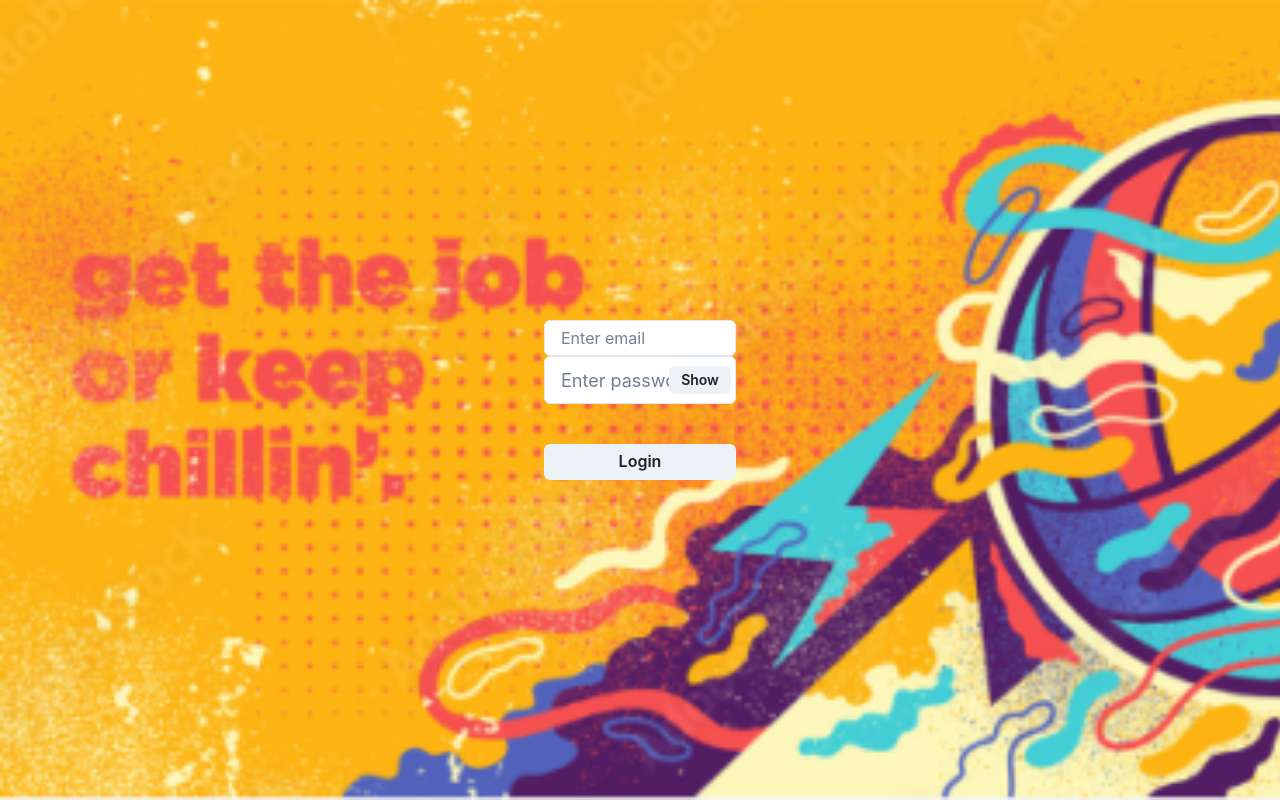
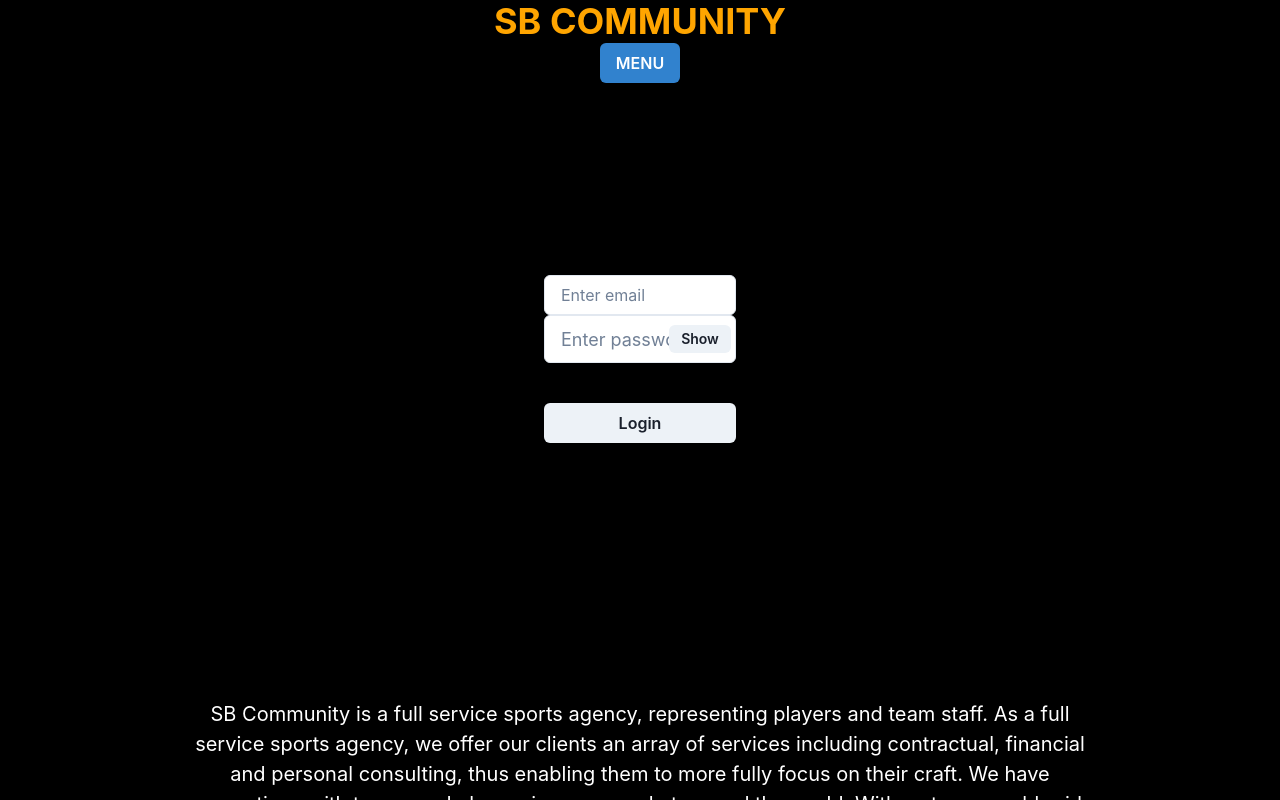
Before and after one commit to gburgazliev/voleyball-team, a React (Vite) app in the folder my-app/: page /auth/login in a window 1280 px wide. Built offline with nearby package versions, Linux system fonts and the light colour scheme; no server answers.

Commit message:
add header and footer to  login and register

```diff
--- a/my-app/src/components/login/Login.jsx
+++ b/my-app/src/components/login/Login.jsx
@@ -4,6 +4,9 @@ import React from 'react'
 import voleyballBackground from '../../assets/registerBackground.jpg'
 import { useAuth } from '../../context/AuthContext'
 import { useNavigate } from 'react-router-dom'
+import Footer from '../footer/Footer'
+import MobileHeader from '../mobileHeader/MobileHeader'
+
 
 const Login = () => {
   const [show, setShow] = React.useState(false)
@@ -41,8 +44,9 @@ const Login = () => {
   }
 
   return (
-    <Flex w='100%' h='100%' justify='center' backgroundImage={voleyballBackground} align='center' backgroundSize='cover'>
-      <Flex w={['100%', '100%', '30%', '30%']} h={['60%', '60%', '40%', '40%']} justify='center' align='center'>
+    <Flex w='100%' minH='100vh' display='flex' direction='column' justify='space-between'  align='center' backgroundColor='black'>
+      <MobileHeader />
+      <Flex w={['100%', '100%', '30%', '30%']} h={['60%', '60%', '40%', '40%']} marginTop='15%' marginBottom='10%' justify='center' align='center'>
         <Flex w={['60%', '60%', '50%', '50%']} h='50%' justify='space-evenly' direction='column'>
           <Input placeholder='Enter email' value={form.email} onChange={updateForm('email')} bg='white' />
           <InputGroup size='lg'>
@@ -66,6 +70,7 @@ const Login = () => {
           </Button>
         </Flex>
       </Flex>
+      <Footer/>
     </Flex>
   )
 }
--- a/my-app/src/components/register/Register.jsx
+++ b/my-app/src/components/register/Register.jsx
@@ -5,6 +5,8 @@ import { reauthenticateWithPopup } from "firebase/auth";
 import { useAuth } from "../../context/AuthContext";
 import { database } from "../../../firebase/firebase-config";
 import { update, ref, set, get } from 'firebase/database'
+import MobileHeader from "../mobileHeader/MobileHeader";
+import Footer from "../footer/Footer";
 
 
 const Register = () => {
@@ -142,8 +144,9 @@ const Register = () => {
 
     };
     return (
-        <Flex w='100%' h='100%' bgColor='black' zIndex={10} justify='center' align='center' backgroundImage={registerBackground} backgroundSize='cover'>
-            <Flex w={['100%', '100%', '30%', '30%']} h={['60%', '60%', '40%', '40%']} justify='center' align='center' direction='column'>
+        <Flex w='100%' minH='100vh' bgColor='black' zIndex={10} display='flex' direction='column' justify='center' align='center'backgroundColor='black'>
+            <MobileHeader />
+            <Flex w={['100%', '100%', '30%', '30%']} h={['60%', '60%', '40%', '40%']} marginTop='12%' marginBottom='10%' justify='center' align='center' direction='column'>
                 <Flex w='50%' h='60%' direction='column' justify='space-evenly'>
                     <Input placeholder="Email" value={form.email} onChange={updateForm('email')} bg='white' />
                     <Input placeholder="Username" bg='white' value={form.username} onChange={updateForm('username')} />
@@ -153,7 +156,7 @@ const Register = () => {
                     Register
                 </Button>
             </Flex>
-
+            <Footer />
         </Flex>
     )
 }
```
